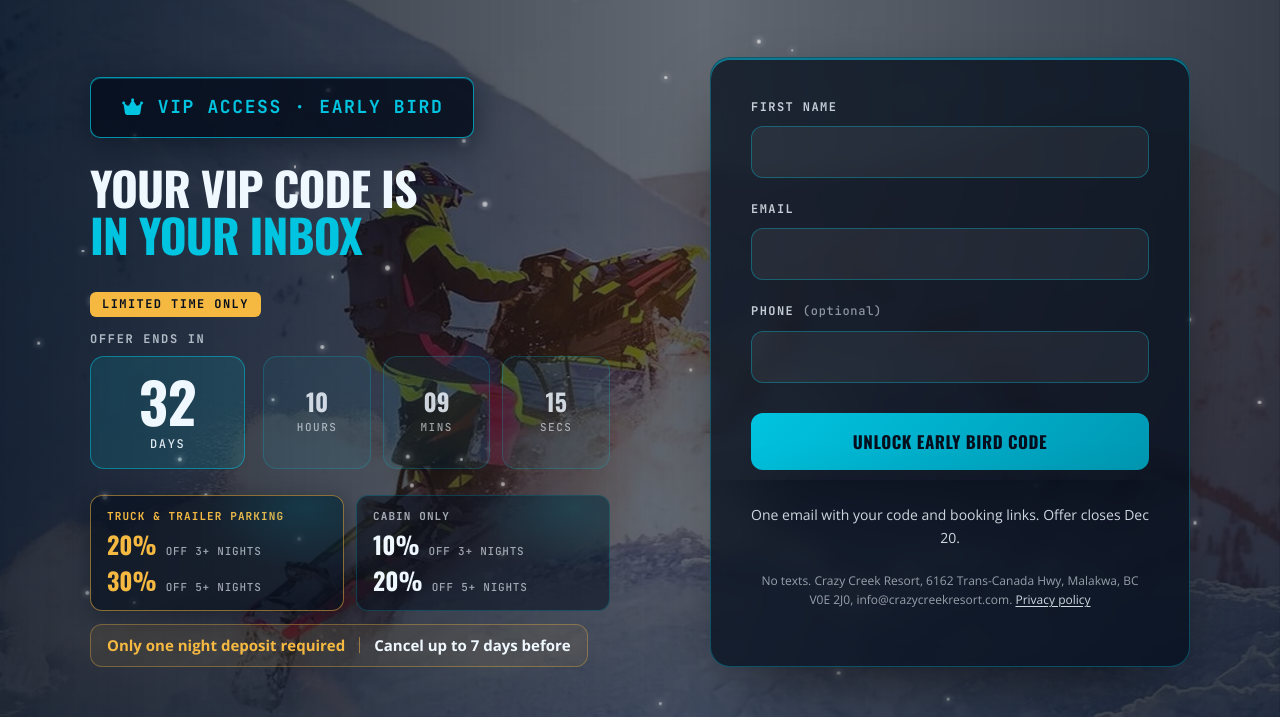
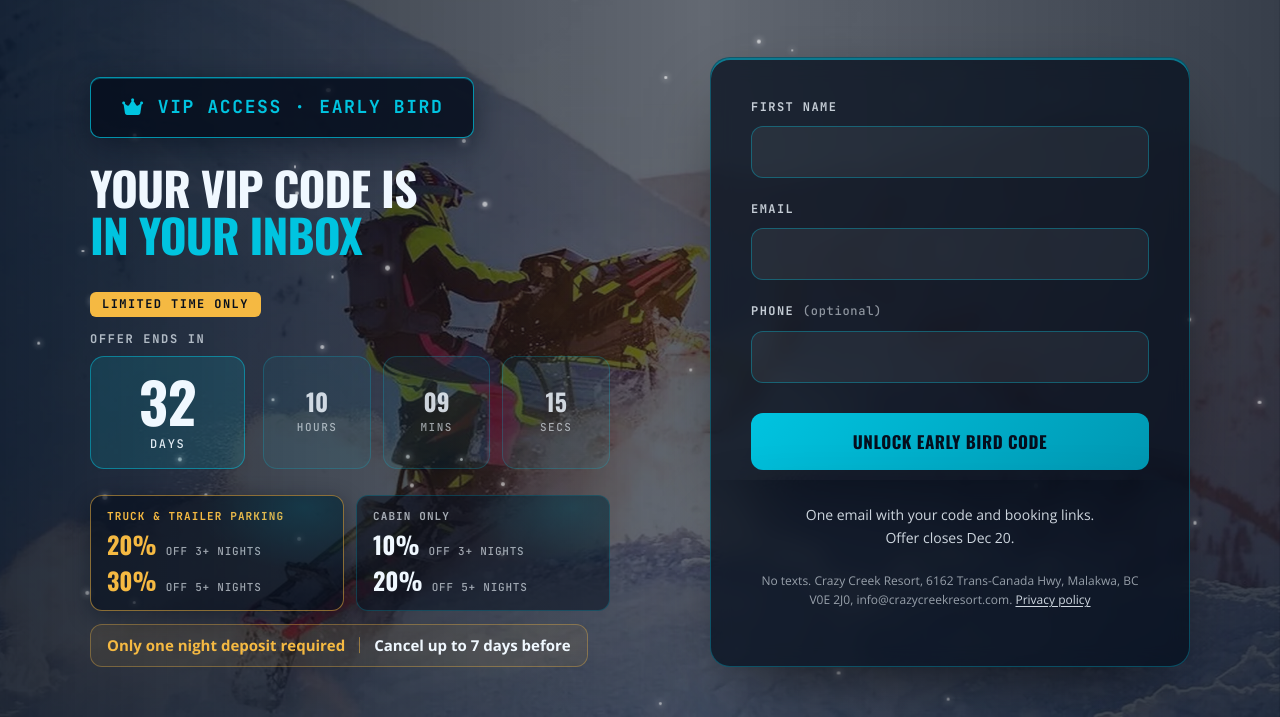
Before and after one commit to noor321uddin-dot/cc-sled-stay-preview, a plain HTML site: page page-3.html in a window 1280 px wide. Shown: the part 83-800 px from the top of the page. Drawn offline with nearby package versions, Linux system fonts and the light colour scheme.

Commit message:
Put the Dec 20 deadline on its own line in the consent copy
Co-Authored-By: Claude Opus 5 <noreply@anthropic.com>

```diff
--- a/page-3.html
+++ b/page-3.html
@@ -10,7 +10,7 @@
   <link rel="preconnect" href="https://fonts.googleapis.com">
   <link rel="preconnect" href="https://fonts.gstatic.com" crossorigin>
   <link rel="stylesheet" href="https://fonts.googleapis.com/css2?family=Oswald:wght@700&family=Open+Sans:wght@400;600;700&family=JetBrains+Mono:wght@500;700&display=swap">
-  <link rel="stylesheet" href="sled.css?v=93">
+  <link rel="stylesheet" href="sled.css?v=94">
   <link rel="stylesheet" href="https://cdn.jsdelivr.net/npm/animate.css@4.1.1/animate.min.css" media="print" onload="this.media='all'">
   <link rel="stylesheet" href="https://cdn.jsdelivr.net/npm/@fortawesome/fontawesome-free@7.3.1/css/fontawesome.min.css" media="print" onload="this.media='all'">
   <link rel="stylesheet" href="https://cdn.jsdelivr.net/npm/@fortawesome/fontawesome-free@7.3.1/css/solid.min.css" media="print" onload="this.media='all'">
@@ -98,7 +98,7 @@
 
     <!-- VIP card, part 3 of 3 -->
     <div class="cc-vip__part cc-vip__bottom">
-      <p class="cc-consent" data-before-submit>One email with your code and booking links. Offer closes Dec 20.</p>
+      <p class="cc-consent" data-before-submit>One email with your code and booking links.<span class="cc-consent__when">Offer closes Dec 20.</span></p>
       <p class="cc-fine">No texts. Crazy Creek Resort, 6162 Trans-Canada Hwy, Malakwa, BC V0E 2J0, info@crazycreekresort.com. <a href="https://crazycreekresort.com/resort-policies" target="_blank" rel="noopener">Privacy policy</a></p>
     </div>
 
--- a/sled.css
+++ b/sled.css
@@ -765,3 +765,6 @@ body.cc { margin: 0; }
   .cc-vip { align-items: stretch; }
   .cc-vip__bottom { display: flex; flex-direction: column; justify-content: center; }
 }
+
+/* the deadline sits on its own line under the delivery promise */
+.cc-consent__when { display: block; }
```
Also changed, not shown: page-1.html (+1 -1 lines), page-2.html (+1 -1 lines).
